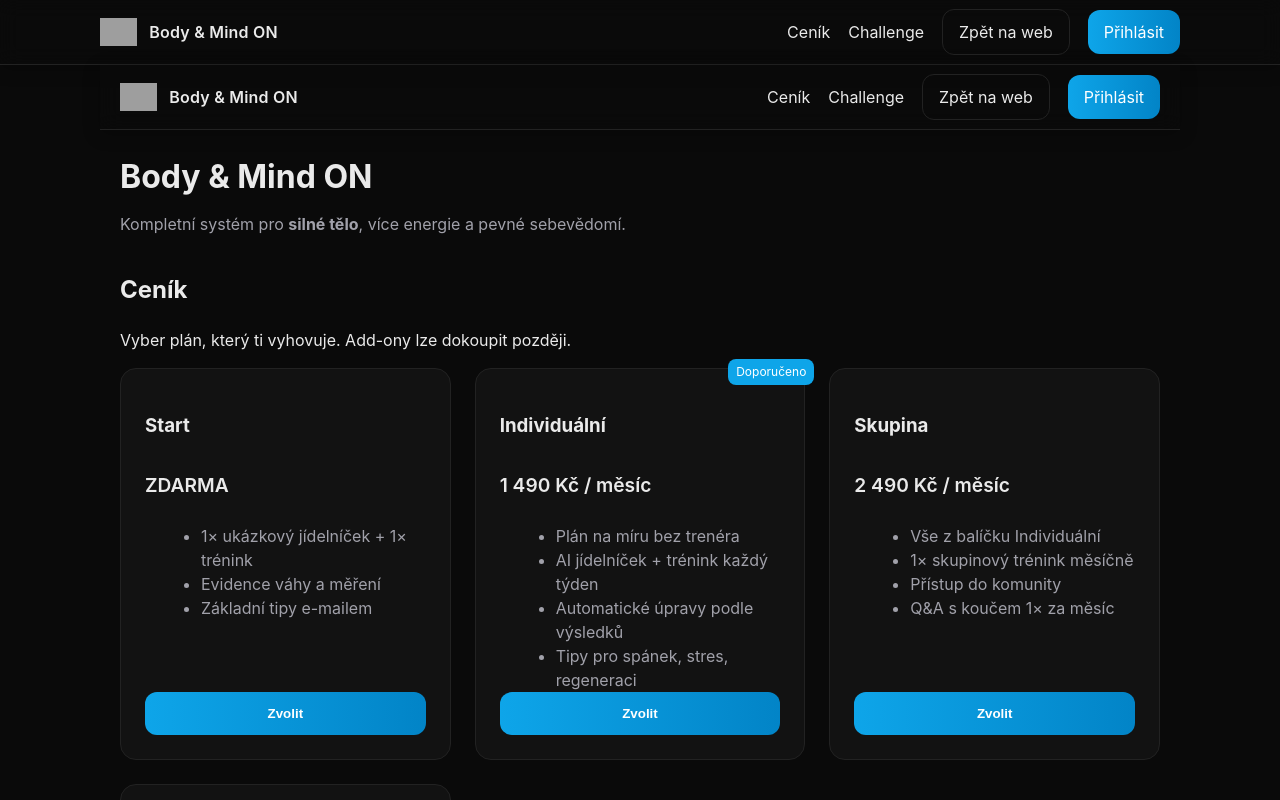
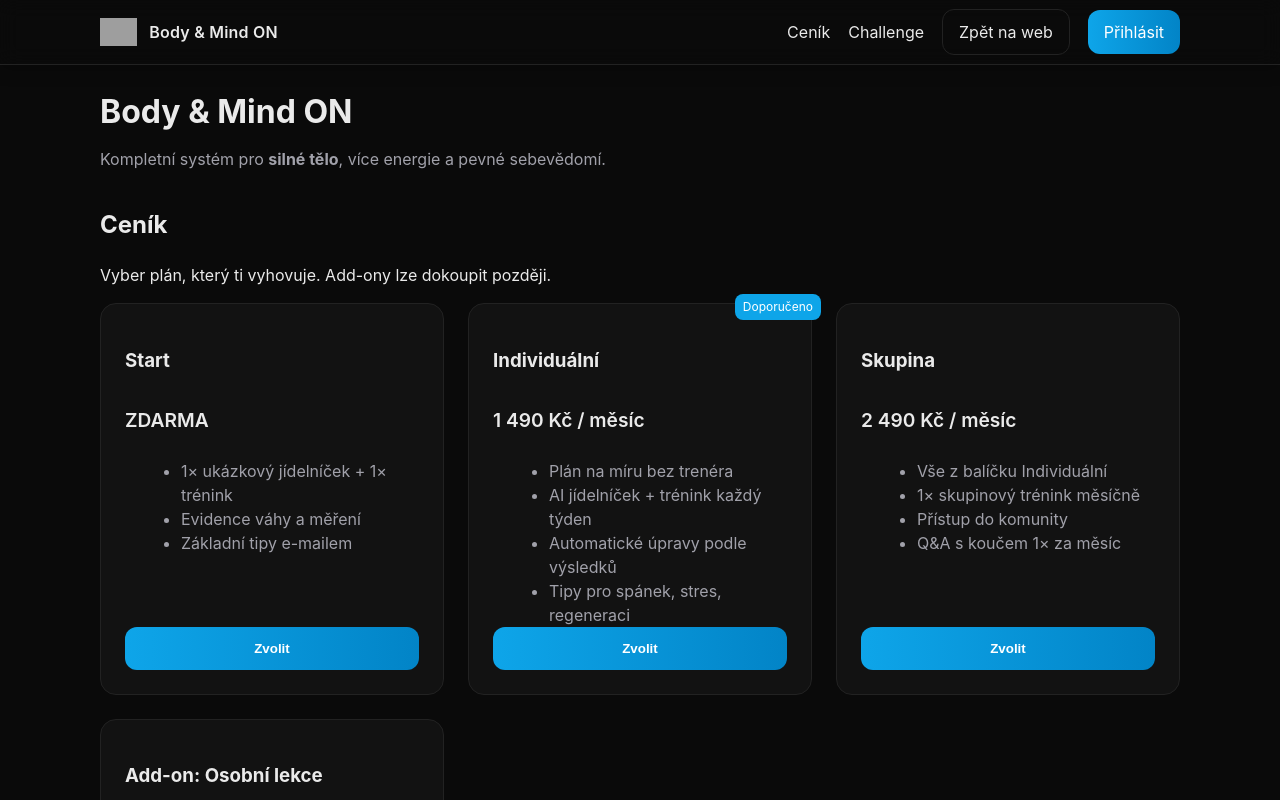
Before and after one commit to Progen-design/body-mind-on, a Next.js app: page / in a window 1280 px wide. Shown: the top 800 px of the page. Built offline with nearby package versions, Linux system fonts and the light colour scheme; grey boxes are pictures that could not be loaded.

Commit message:
Update _app.js

```diff
--- a/pages/_app.js
+++ b/pages/_app.js
@@ -1,27 +1,6 @@
+// /pages/_app.js
 import '../styles/globals.css'
-import Head from 'next/head'
-import Header from '../components/Header'
-import Footer from '../components/Footer'
 
-function MyApp({ Component, pageProps }) {
-  return (
-    <>
-      <Head>
-        <meta name="viewport" content="width=device-width,initial-scale=1" />
-        <title>Body & Mind ON – Aplikace</title>
-        <link rel="icon" href="/favicon.ico" />
-        <meta name="description" content="Osobní plány, progress a challenge." />
-        <meta property="og:title" content="Body & Mind ON" />
-        <meta property="og:url" content="https://app.bodyandmindon.cz" />
-        <meta property="og:description" content="Tvůj fitness hub." />
-      </Head>
-      <Header />
-      <main className="container">
-        <Component {...pageProps} />
-      </main>
-      <Footer />
-    </>
-  )
+export default function App({ Component, pageProps }) {
+  return <Component {...pageProps} />
 }
-
-export default MyApp
```
